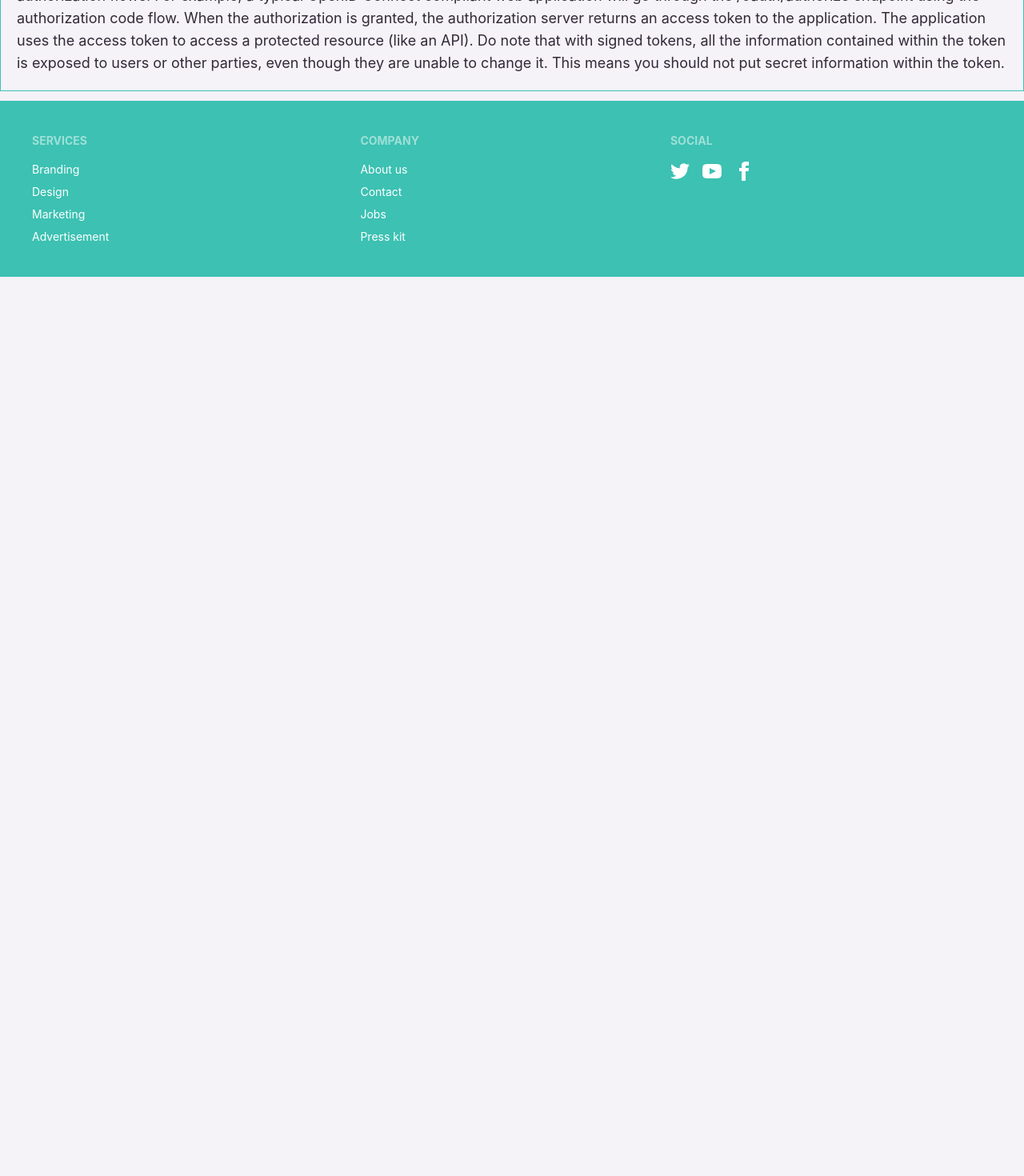
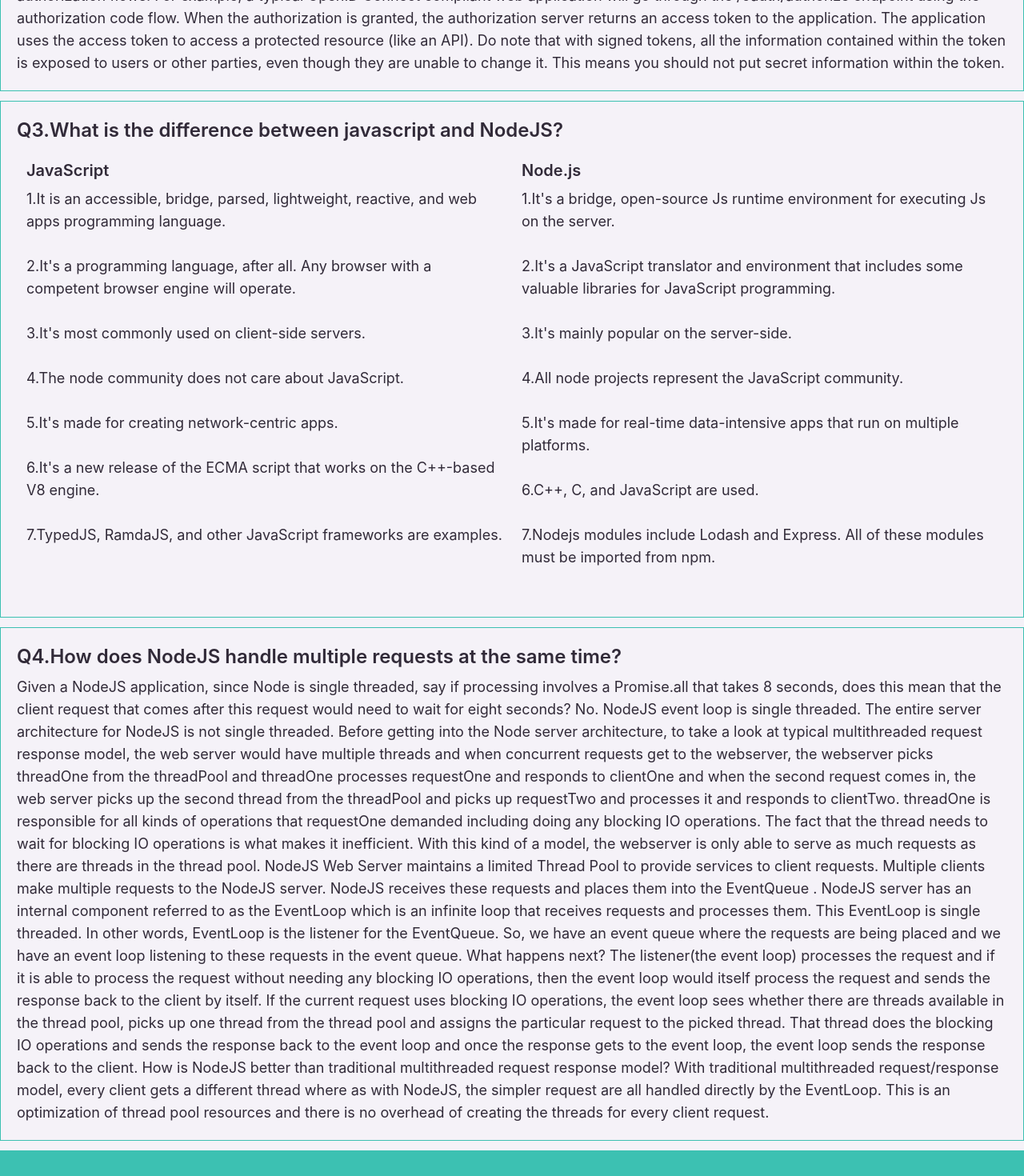
Before and after one commit to Faisalnoman44/Creative-Photography-client-site, a React (Create React App) app: page /blog in a window 1280 px wide. Shown: the part 1680-3150 px from the top of the page at 80% size. Before the commit the page ends 2026 px from the top, so only its background shows below. Built offline with nearby package versions, Linux system fonts and the light colour scheme; no server answers.

Commit message:
blog section full added

```diff
--- a/src/Pages/Blog/Blog.js
+++ b/src/Pages/Blog/Blog.js
@@ -49,6 +49,54 @@ const Blog = () => {
                     The application uses the access token to access a protected resource (like an API).
                     Do note that with signed tokens, all the information contained within the token is exposed to users or other parties, even though they are unable to change it. This means you should not put secret information within the token.</p>
             </div>
+            <div className=' border border-primary p-5 my-3'>
+                <h1 className='text-2xl font-semibold mb-2'> Q3.What is the difference between javascript and NodeJS?</h1>
+                <div className='grid grid-cols-2'>
+                    <div className='p-3'>
+                        <h2 className='text-xl font-semibold mb-2'>JavaScript</h2>
+                        <div className='text-lg'>
+                            <p>1.It is an accessible, bridge, parsed, lightweight, reactive, and web apps programming language.</p> <br />
+                            <p>2.It's a programming language, after all. Any browser with a competent browser engine will operate.</p> <br />
+                            <p>3.It's most commonly used on client-side servers.</p> <br />
+                            <p>4.The node community does not care about JavaScript.</p> <br />
+                            <p>5.It's made for creating network-centric apps.</p> <br />
+                            <p>6.It's a new release of the ECMA script that works on the C++-based V8 engine.	</p> <br />
+                            <p>7.TypedJS, RamdaJS, and other JavaScript frameworks are examples.</p> <br />
+                        </div>
+                    </div>
+                    <div className='p-3'>
+                        <h2 className='text-xl font-semibold mb-2'>Node.js</h2>
+                        <div className='text-lg'>
+                            <p>1.It's a bridge, open-source Js runtime environment for executing Js on the server.</p> <br />
+                            <p>2.It's a JavaScript translator and environment that includes some valuable libraries for JavaScript programming.</p> <br />
+                            <p>3.It's mainly popular on the server-side. </p> <br />
+                            <p>4.All node projects represent the JavaScript community.</p> <br />
+                            <p>5.It's made for real-time data-intensive apps that run on multiple platforms.</p> <br />
+                            <p>6.C++, C, and JavaScript are used.</p> <br />
+                            <p>7.Nodejs modules include Lodash and Express. All of these modules must be imported from npm.</p> <br />
+                        </div>
+                    </div>
+                </div>
+
+            </div>
+            <div className='border border-primary p-5 my-3'>
+                <h1 className='text-2xl font-semibold mb-2'>Q4.How does NodeJS handle multiple requests at the same time?</h1>
+                <p className='text-lg'>Given a NodeJS application, since Node is single threaded, say if processing involves a Promise.all that takes 8 seconds, does this mean that the client request that comes after this request would need to wait for eight seconds?
+                    No. NodeJS event loop is single threaded. The entire server architecture for NodeJS is not single threaded.
+
+                    Before getting into the Node server architecture, to take a look at typical multithreaded request response model, the web server would have multiple threads and when concurrent requests get to the webserver, the webserver picks threadOne from the threadPool and threadOne processes requestOne and responds to clientOne and when the second request comes in, the web server picks up the second thread from the threadPool and picks up requestTwo and processes it and responds to clientTwo. threadOne is responsible for all kinds of operations that requestOne demanded including doing any blocking IO operations.
+
+                    The fact that the thread needs to wait for blocking IO operations is what makes it inefficient. With this kind of a model, the webserver is only able to serve as much requests as there are threads in the thread pool.
+
+                    NodeJS Web Server maintains a limited Thread Pool to provide services to client requests. Multiple clients make multiple requests to the NodeJS server. NodeJS receives these requests and places them into the EventQueue .
+                    NodeJS server has an internal component referred to as the EventLoop which is an infinite loop that receives requests and processes them. This EventLoop is single threaded. In other words, EventLoop is the listener for the EventQueue.
+                    So, we have an event queue where the requests are being placed and we have an event loop listening to these requests in the event queue. What happens next?
+                    The listener(the event loop) processes the request and if it is able to process the request without needing any blocking IO operations, then the event loop would itself process the request and sends the response back to the client by itself.
+                    If the current request uses blocking IO operations, the event loop sees whether there are threads available in the thread pool, picks up one thread from the thread pool and assigns the particular request to the picked thread. That thread does the blocking IO operations and sends the response back to the event loop and once the response gets to the event loop, the event loop sends the response back to the client.
+
+                    How is NodeJS better than traditional multithreaded request response model?
+                    With traditional multithreaded request/response model, every client gets a different thread where as with NodeJS, the simpler request are all handled directly by the EventLoop. This is an optimization of thread pool resources and there is no overhead of creating the threads for every client request.</p>
+            </div>
         </div>
     );
 };
```
